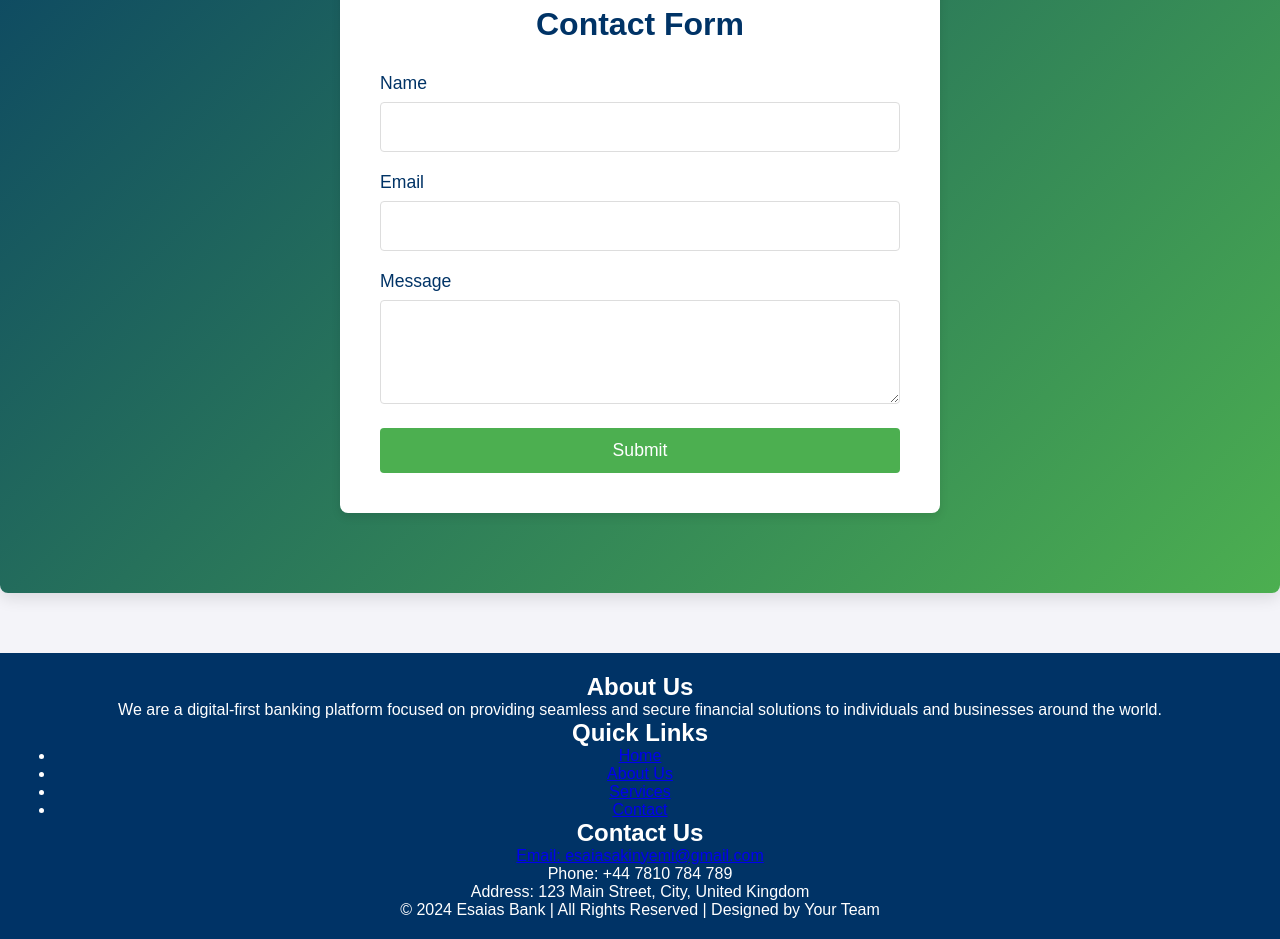
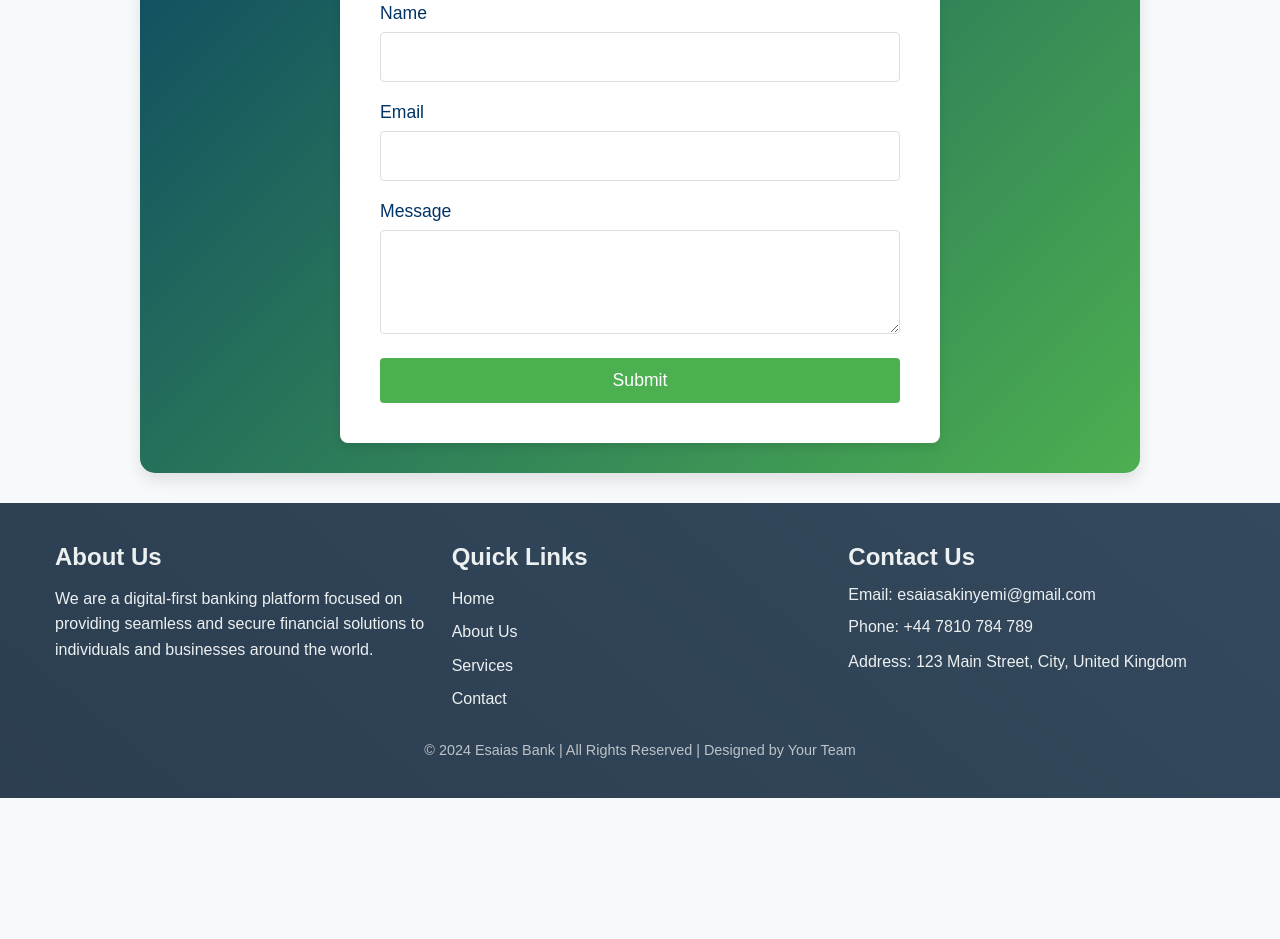
Before and after one commit to dakseid/Esaias-Trsuted-Bank, a plain HTML site: page contact.html in a window 1280 px wide. Shown: the part 624-1563 px from the top of the page. After the commit the page ends 1422 px from the top, so only its background shows below. Drawn offline with Linux system fonts and the light colour scheme.

Commit message:
modified:   contact.css 	modified:   contact.html

```diff
--- a/contact.css
+++ b/contact.css
@@ -212,19 +212,6 @@ nav a.active {
     background-color: #45a049;
 }
 
-/* Footer Styles */
-footer {
-    background-color: #003366;
-    color: white;
-    padding: 20px 0;
-    text-align: center;
-    margin-top: 60px;
-}
-
-footer p {
-    font-size: 1rem;
-}
-
 /* Responsive Styles */
 @media (max-width: 1024px) {
     .contact-details {
@@ -264,7 +251,7 @@ footer p {
         font-size: 1.5rem;
     }
 
-   /* Footer Styles */
+    /* Footer Styles */
 .footer {
     background: linear-gradient(40deg, #2c3e50, #34495e); /* Muted dark blue-gray background */
     color: #ecf0f1; /* Light gray text for readability */
--- a/contact.html
+++ b/contact.html
@@ -6,6 +6,7 @@
     <meta name="viewport" content="width=device-width, initial-scale=1.0">
     <title>Contact Us - Esaias Bank</title>
     <link rel="stylesheet" href="./contact.css">
+    <link rel="stylesheet" href="./style2.css">
 </head>
 
 <body>
```
